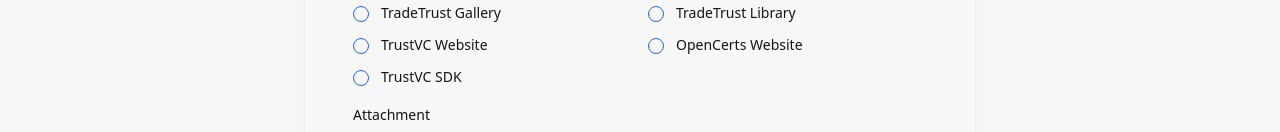
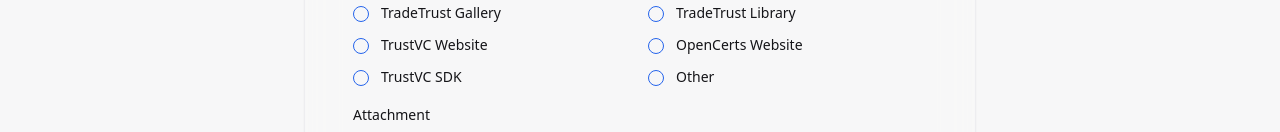
Before and after one commit to TrustVC/trustvc-showcase, a React (Vite) app: page /support in a window 1280 px wide. Shown: the part 797-929 px from the top of the page. Built offline with nearby package versions, Linux system fonts and the light colour scheme.

Commit message:
adding others in the options in support page

```diff
--- a/src/pages/Support.tsx
+++ b/src/pages/Support.tsx
@@ -25,7 +25,8 @@ const whereOptions = [
   "TradeTrust Library",
   "TrustVC Website",
   "OpenCerts Website",
-  "TrustVC SDK"
+  "TrustVC SDK",
+  "Other"
 ]
 
 export default function Support() {
```
Also changed, not shown: 1 other file (tests, documents, lock files or other folders).
